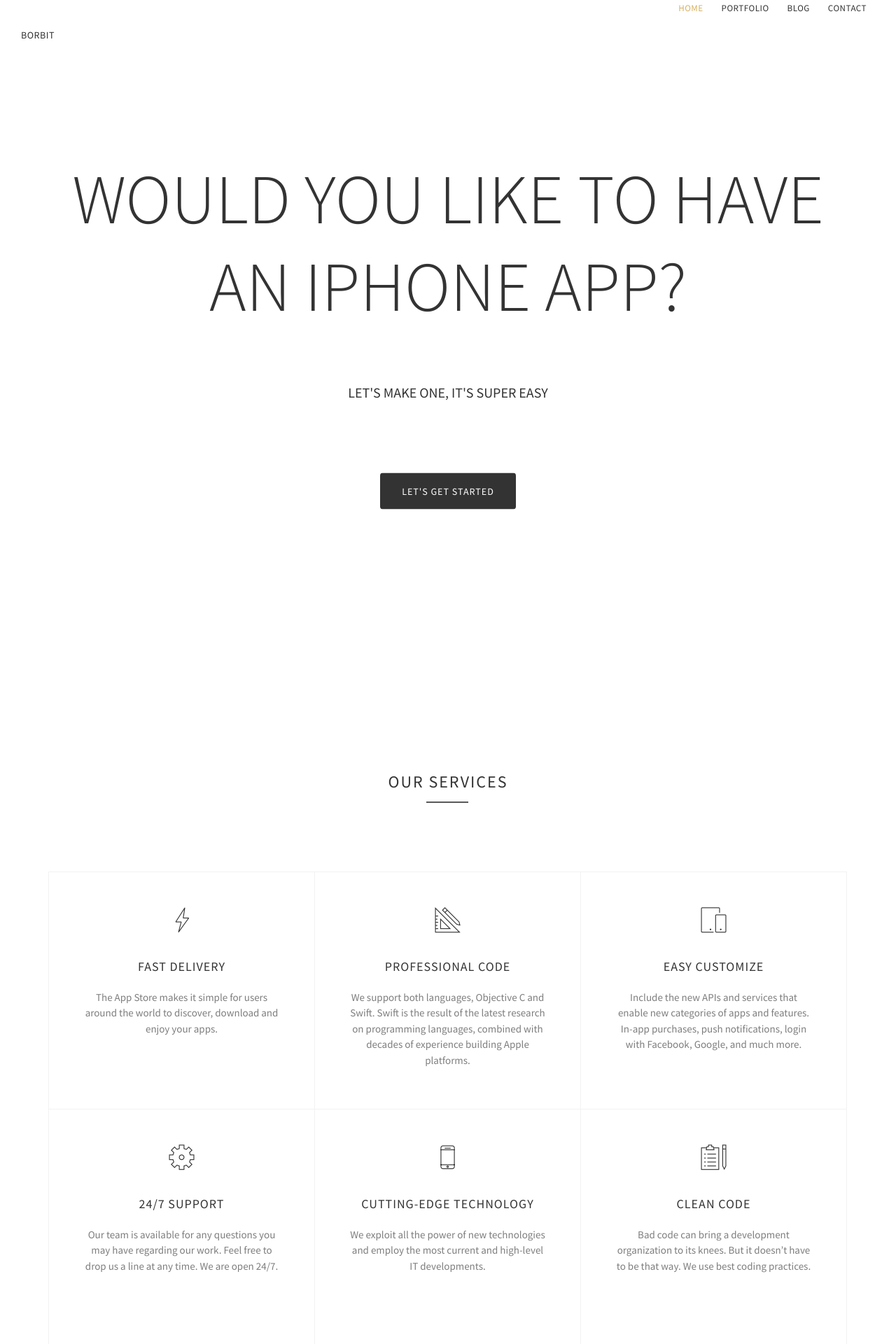
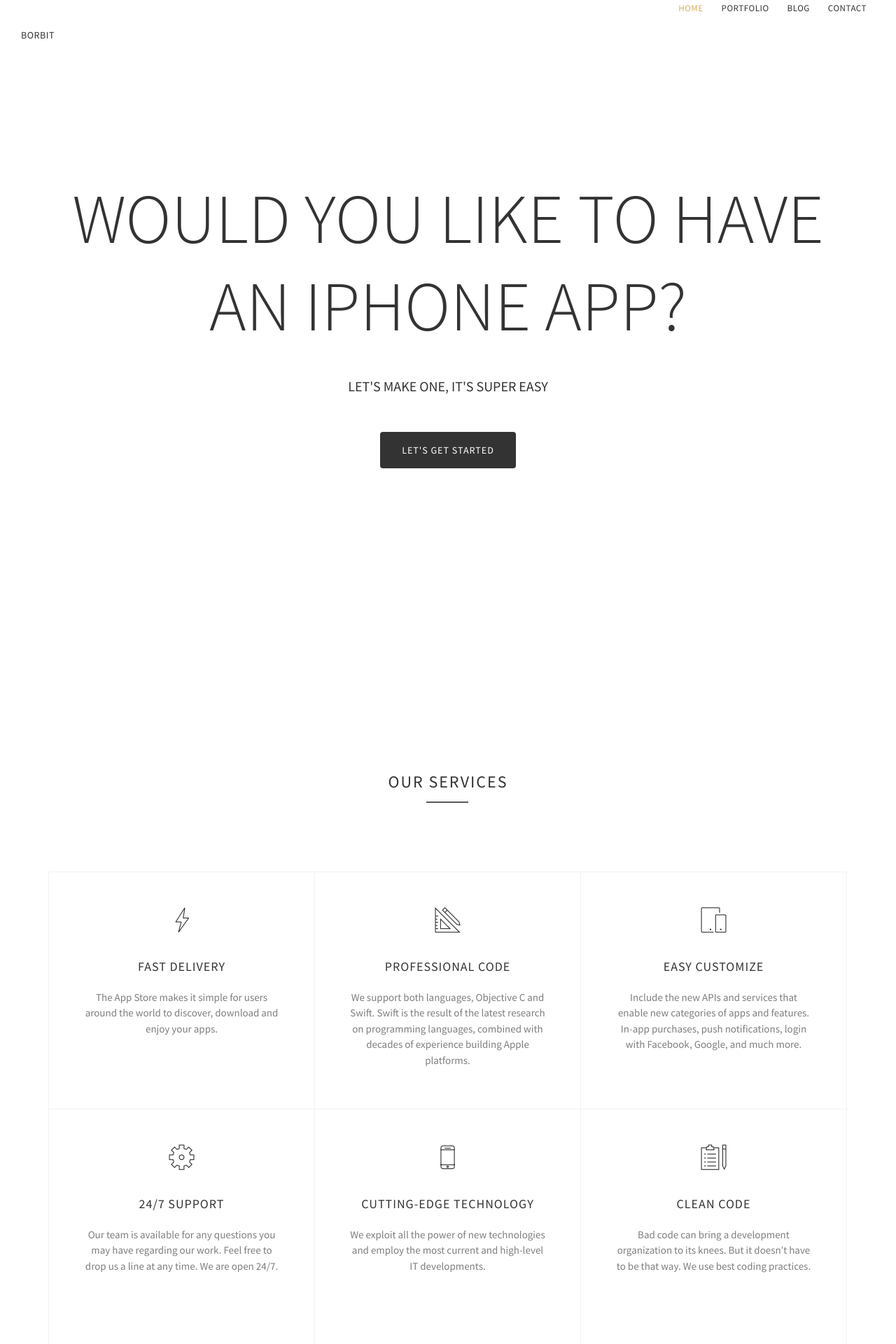
Before and after one commit to gastonborba/gastonborba.github.io, a Jekyll site: the page built from index.html, in a window 1280 px wide. Shown: the top 1920 px of the page at 70% size. Built offline with Jekyll 4.4.1, drawn with Linux system fonts in a browser that asks for light colours; comment, search, counter and statistics services are not loaded.

Commit message:
content mid

```diff
--- a/assets/css/app.css
+++ b/assets/css/app.css
@@ -93,19 +93,15 @@
 
 
 	.big-title-mt {
-		margin-top: -150px;
+		margin-top: 0px;
 	}
 
 	#menuzord-brand {
 		padding-top: 0px;
 	}
 
-	.m-top-button {
-		margin-top: 100px;
-	}
-
-	.m-top-subtitle {
-		margin-top: 75px;
+	.container-mid-lg {
+	    top: 40% !important;
 	}
 
 	.tag-title {
@@ -125,19 +121,15 @@
   and (min-resolution: 192dpi) {
 
   	.big-title-mt {
-		margin-top: -150px;
+		margin-top: 0px;
 	}
 
 	#menuzord-brand {
 		padding-top: 0px;
 	}
 
-	.m-top-button {
-		margin-top: 100px;
-	}
-
-	.m-top-subtitle {
-		margin-top: 75px;
+	.container-mid-lg {
+	    top: 40% !important;
 	}
 
 	.tag-title {
--- a/index.html
+++ b/index.html
@@ -6,7 +6,7 @@
 
 <!--hero section-->
 <div id="fullscreen-banner" class="full-banner text-center vertical-align banner-borbit">
-    <div class="container-mid">
+    <div class="container-mid container-mid-lg">
         <div class="container">
             <div class="banner-title">
                 <h1 class="text-uppercase b-lg-txt big-title-mt title-no-letter-spacing" >Would you like to have an iPhone app?</h1>
```
